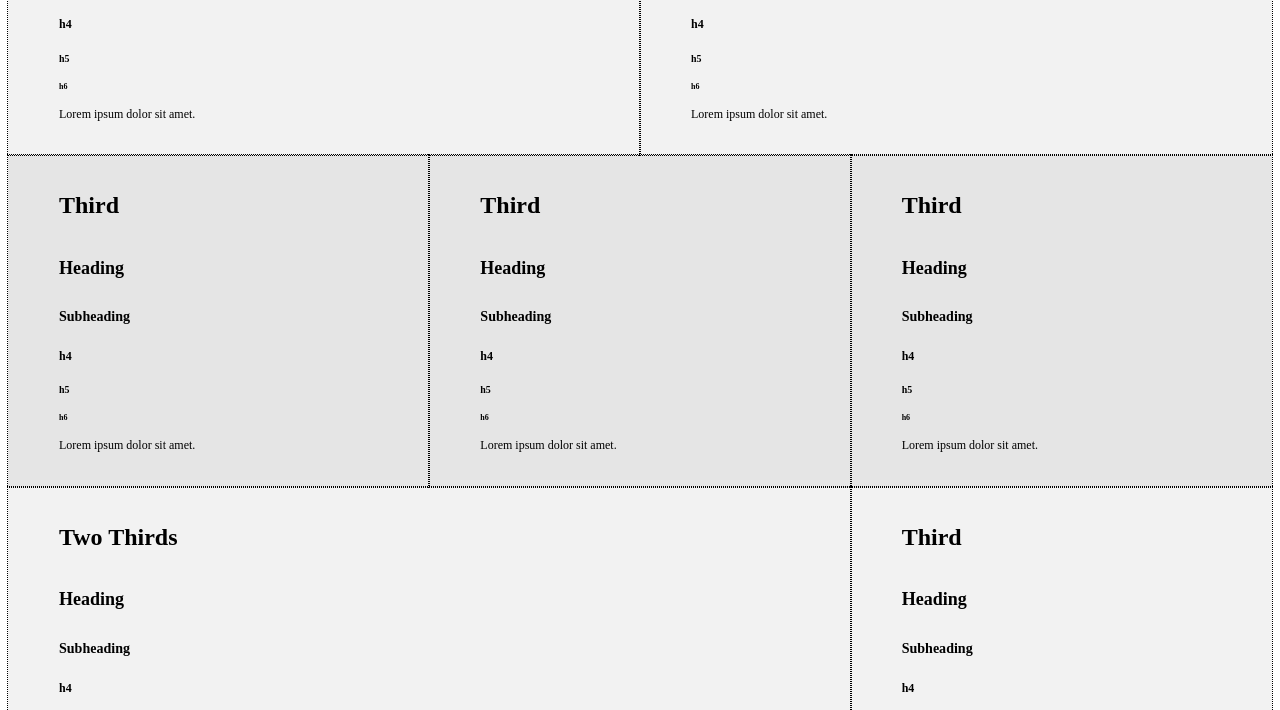
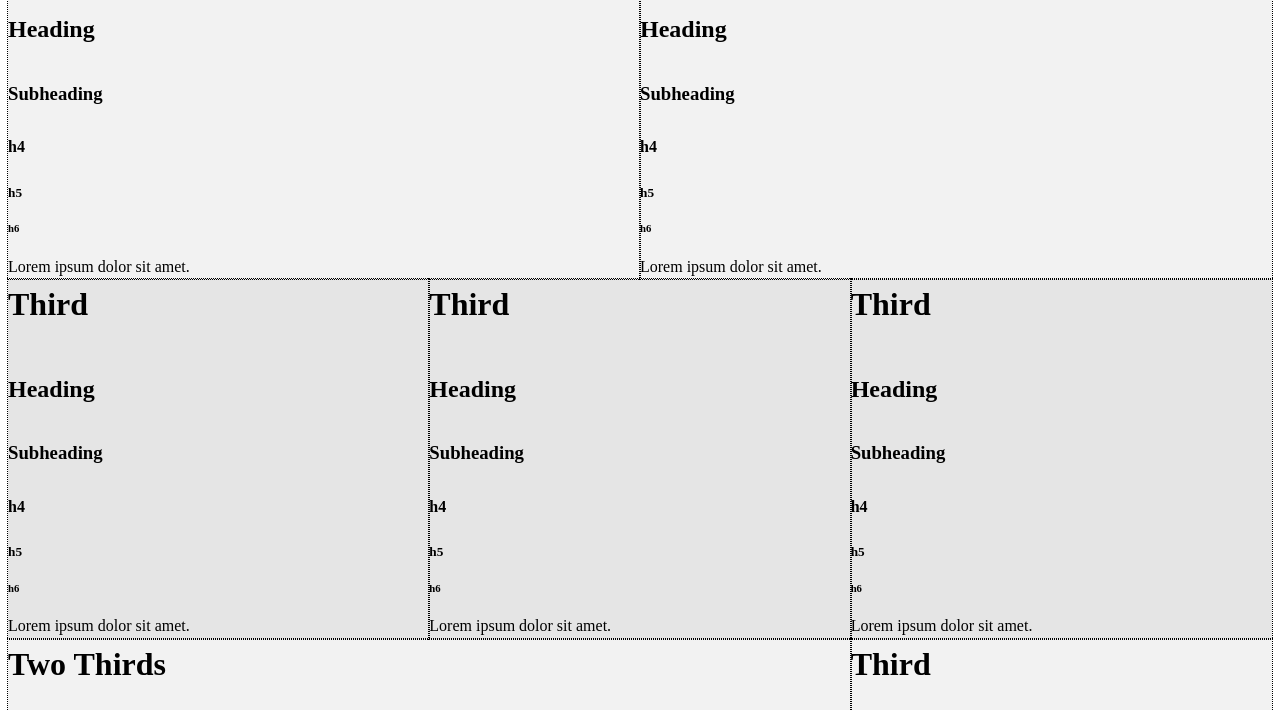
Before and after one commit to beyondthesketch/proportions-grid, a website: page index.html in a window 1280 px wide. Shown: the part 722-1432 px from the top of the page. Drawn offline with nearby package versions, Linux system fonts and the light colour scheme; files that its build step writes are made by us from their sources.

Commit message:
BREAKING CHANGE: redesign proportion grid
- completely change the grid classes and concepts
- change default grid font size to 16px
- remove default padding from Content Width classes
- introduce padded Conent Width classes: pgrid_p_w_*
- replace no-padding classes with padding classes: pgrid_p, pgrid_p_*
- remove nested Content Width padding handling
- only centralise Content Containers with margin

```diff
--- a/package.json
+++ b/package.json
@@ -1,6 +1,6 @@
 {
   "name": "proportions-grid",
-  "version": "1.2.0",
+  "version": "2.0.0-alpha",
   "description": "A CSS layout system with a content-first, proportion based concept",
   "main": "dist/proportions-grid.css",
   "scripts": {
--- a/src/scss/proportions-grid.scss
+++ b/src/scss/proportions-grid.scss
@@ -10,7 +10,6 @@ $basePadding: getFixedRemValue(($proportionsGridBaseFontSize * 0.1rem) * $propor
 $topBottomPadding: getFixedRemValue(($proportionsGridBaseFontSize * 0.1rem) * math.pow($proportionsGridSpacingRatio, 2));
 $sidePadding: getFixedRemValue(($proportionsGridBaseFontSize * 0.1rem) * math.pow($proportionsGridSpacingRatio, 3));
 $proportionsGridMarginTop: getFixedRemValue($proportionsGridSpacingRatio * 1em);
-// $proportionsGridMarginBottom: getFixedRemValue(1em/$proportionsGridSpacingRatio);
 $proportionsGridMarginBottom: $baseFontSize;
 $maxWidth: ($proportionsGridMaxWidth * 0.1rem);
 
@@ -33,7 +32,7 @@ $maxWidth: ($proportionsGridMaxWidth * 0.1rem);
 @import './proportions-grid.html';
 @import './proportions-grid.elements';
 
-// Content Container Rules
+// content ContaineR
 .#{$proportionsGridClassPrefix}_cr {
     display: flex;
     box-sizing: border-box;
@@ -53,61 +52,30 @@ $maxWidth: ($proportionsGridMaxWidth * 0.1rem);
         padding: 0 1rem;
     }
 
-    &[class*="#{$proportionsGridClassPrefix}_w"] {
-        padding: 0;
-    }
-
     // no wrap
     &.#{$proportionsGridClassPrefix}_n-w {
         flex-wrap: nowrap;
     }
-}
 
-.#{$proportionsGridClassPrefix}_w_1 {
-    &:not(.#{$proportionsGridClassPrefix}_cr) {
-        @include phablets {
-            @if $proportionsGridUseCSSCustomProperties {
-                padding: var(--pgrid-top-bottom-padding) var(--pgrid-side-padding);
-            }
-            @else {
-                padding: $topBottomPadding $sidePadding;
-            }
-        }
-    }
-
-    // mods
-    // Padding mod
-    // TODO: Remove this - it's a useless selector
-    &.#{$proportionsGridClassPrefix}_p {
-        @if $proportionsGridUseCSSCustomProperties {
-            padding: var(--pgrid-top-bottom-padding);
-        }
-        @else {
-            padding: $topBottomPadding;
-        }
-
-        @include phablets {
-            @if $proportionsGridUseCSSCustomProperties {
-                padding: var(--pgrid-top-bottom-padding) var(--pgrid-side-padding);
-            }
-            @else {
-                padding: $topBottomPadding $sidePadding;
-            }
-        }
+    // center content widths in content container
+    &[class*="#{$proportionsGridClassPrefix}_w"],
+    &[class*="#{$proportionsGridClassPrefix}_p_w"] {
+        margin-left: auto;
+        margin-right: auto;
     }
 }
 
-.#{$proportionsGridClassPrefix}_p {
-    [class*="#{$proportionsGridClassPrefix}_w"] {
-        padding: 0;
-    }
+// Widths - common
+[class*="#{$proportionsGridClassPrefix}_w"],
+[class*="#{$proportionsGridClassPrefix}_p_w"] {
+    box-sizing: border-box;
+    flex: 1 0 100%;
 }
 
-// Width Rules
-[class*="#{$proportionsGridClassPrefix}_w"] {
-    box-sizing: border-box;
-    flex: 1 0 100%;
-
+// Paddings
+// Padded Widths
+.#{$proportionsGridClassPrefix}_p,
+[class*="#{$proportionsGridClassPrefix}_p_w"] {
     @include onlySmartphones {
         @if $proportionsGridUseCSSCustomProperties {
             padding: var(--pgrid-base-padding);
@@ -126,36 +94,122 @@ $maxWidth: ($proportionsGridMaxWidth * 0.1rem);
             padding: $topBottomPadding $sidePadding;
         }
     }
+}
 
-    // mods
-    // No padding
-    &.#{$proportionsGridClassPrefix}_n-p {
-        padding: 0;
+// Padding modifiers
+.#{$proportionsGridClassPrefix}_p {
+    @include onlySmartphones {
+        &-h {   // horizontals - i.e. top and bottom
+            @if $proportionsGridUseCSSCustomProperties {
+                padding-top: var(--pgrid-base-padding);
+                padding-bottom: var(--pgrid-base-padding);
+            }
+            @else {
+                padding-top: $basePadding;
+                padding-bottom: $basePadding;
+            }
+        }
+        &-s {   // sides
+            @if $proportionsGridUseCSSCustomProperties {
+                padding-left: var(--pgrid-base-padding);
+                padding-right: var(--pgrid-base-padding);
+            }
+            @else {
+                padding-left: $basePadding;
+                padding-right: $basePadding;
+            }
+        }
+        &-l {   // left
+            @if $proportionsGridUseCSSCustomProperties {
+                padding-left: var(--pgrid-base-padding);
+            }
+            @else {
+                padding-left: $basePadding;
+            }
+        }
+        &-r {   // right
+            @if $proportionsGridUseCSSCustomProperties {
+                padding-right: var(--pgrid-base-padding);
+            }
+            @else {
+                padding-right: $basePadding;
+            }
+        }
+        &-t {   // top
+            @if $proportionsGridUseCSSCustomProperties {
+                padding-top: var(--pgrid-base-padding);
+            }
+            @else {
+                padding-top: $basePadding;
+            }
+        }
+        &-b {   // bottom
+            @if $proportionsGridUseCSSCustomProperties {
+                padding-bottom: var(--pgrid-base-padding);
+            }
+            @else {
+                padding-bottom: $basePadding;
+            }
+        }
+    }
 
-        &-s {
-            padding-left: 0;
-            padding-right: 0;
+    @include phablets {
+        &-h {   // horizontals - i.e. top and bottom
+            @if $proportionsGridUseCSSCustomProperties {
+                padding-top: var(--pgrid-top-bottom-padding);
+                padding-bottom: var(--pgrid-top-bottom-padding);
+            }
+            @else {
+                padding-top: $topBottomPadding;
+                padding-bottom: $topBottomPadding;
+            }
+        }
+        &-s {   // sides
+            @if $proportionsGridUseCSSCustomProperties {
+                padding-left: var(--pgrid-side-padding);
+                padding-right: var(--pgrid-side-padding);
+            }
+            @else {
+                padding-left: $topBottomPadding $sidePadding;
+                padding-right: $topBottomPadding $sidePadding;
+            }
         }
         &-l {
-            padding-left: 0;
+            @if $proportionsGridUseCSSCustomProperties {
+                padding-left: var(--pgrid-side-padding);
+            }
+            @else {
+                padding-left: $topBottomPadding $sidePadding;
+            }
         }
         &-r {
-            padding-right: 0;
+            @if $proportionsGridUseCSSCustomProperties {
+                padding-right: var(--pgrid-side-padding);
+            }
+            @else {
+                padding-right: $topBottomPadding $sidePadding;
+            }
         }
         &-t {
-            padding-top: 0;
+            @if $proportionsGridUseCSSCustomProperties {
+                padding-top: var(--pgrid-top-bottom-padding);
+            }
+            @else {
+                padding-top: $topBottomPadding;
+            }
         }
-
         &-b {
-            padding-bottom: 0;
+            @if $proportionsGridUseCSSCustomProperties {
+                padding-bottom: var(--pgrid-top-bottom-padding);
+            }
+            @else {
+                padding-bottom: $topBottomPadding;
+            }
         }
     }
-    &:not(.#{$proportionsGridClassPrefix}_cr) {
-        [class*="#{$proportionsGridClassPrefix}_w"] {
-            padding: 0;
-        }
-    }
+
 }
+
 
 @mixin flexGrowOverride($width) {
     // modifiers
@@ -167,33 +221,42 @@ $maxWidth: ($proportionsGridMaxWidth * 0.1rem);
     }
 }
 
+// SMartPhone+ rules
+.#{$proportionsGridClassPrefix}_w_1_4,
+.#{$proportionsGridClassPrefix}_w_1_2,
+.#{$proportionsGridClassPrefix}_p_w_1_4,
+.#{$proportionsGridClassPrefix}_p_w_1_2 {
+    flex: 1 0 50%;
+}
+
 // Phablet+ rules
-.#{$proportionsGridClassPrefix}_w_1_4,
-    .#{$proportionsGridClassPrefix}_w_1_2 {
-        flex: 1 0 50%;
-}
 @include phablets {
-    .#{$proportionsGridClassPrefix}_w_1_4 {
+    .#{$proportionsGridClassPrefix}_w_1_4,
+    .#{$proportionsGridClassPrefix}_p_w_1_4 {
         $width: 25%;
         flex: 1 0 $width;
         @include flexGrowOverride($width);
     }
-    .#{$proportionsGridClassPrefix}_w_1_2 {
+    .#{$proportionsGridClassPrefix}_w_1_2,
+    .#{$proportionsGridClassPrefix}_p_w_1_2 {
         @include flexGrowOverride(50%);
     }
-    .#{$proportionsGridClassPrefix}_w_3_4 {
+    .#{$proportionsGridClassPrefix}_w_3_4,
+    .#{$proportionsGridClassPrefix}_p_w_3_4 {
         $width: 75%;
         flex: 1 0 $width;
         @include flexGrowOverride($width);
     }
 
-    .#{$proportionsGridClassPrefix}_w_1_3 {
+    .#{$proportionsGridClassPrefix}_w_1_3,
+    .#{$proportionsGridClassPrefix}_p_w_1_3 {
         $width: 100%/3;
         flex: 1 0 $width;
         @include flexGrowOverride($width);
     }
 
-    .#{$proportionsGridClassPrefix}_w_2_3 {
+    .#{$proportionsGridClassPrefix}_w_2_3,
+    .#{$proportionsGridClassPrefix}_p_w_2_3 {
         $width: (100%/3) * 2;
         flex: 1 0 $width;
         @include flexGrowOverride($width);
@@ -203,19 +266,19 @@ $maxWidth: ($proportionsGridMaxWidth * 0.1rem);
 // Tablet+ rules
 @include tablets {
     .#{$proportionsGridClassPrefix}_cr {
-        &.#{$proportionsGridClassPrefix}_w_1 {
+        &[class*="#{$proportionsGridClassPrefix}_w"],
+        &[class*="#{$proportionsGridClassPrefix}_p_w"] {
             @if $proportionsGridUseCSSCustomProperties {
                 max-width: var(--pgrid-max-width);
-                margin: 0 auto;
             }
             @else {
                 max-width: $maxWidth;
-                margin: 0 auto;
             }
         }
     }
 
-    .#{$proportionsGridClassPrefix}_w_1_4 {
+    .#{$proportionsGridClassPrefix}_w_1_4,
+    .#{$proportionsGridClassPrefix}_p_w_1_4 {
         $width: 25%;
         flex: 1 0 25%;
         @include flexGrowOverride($width);
--- a/src/scss/settings/_proportions-settings.scss
+++ b/src/scss/settings/_proportions-settings.scss
@@ -1,7 +1,7 @@
 $proportionsGridMaxWidth: 1024 !default;
 $proportionsGridDefaultJustify: flex-start !default;
 $proportionsGridSpacingRatio: 1.618 !default;
-$proportionsGridBaseFontSize: 12 !default;
+$proportionsGridBaseFontSize: 16 !default;
 
 $proportionsGridClassPrefix: 'pgrid' !default;
 
```
Also changed, not shown: README.md, 1 other file.
